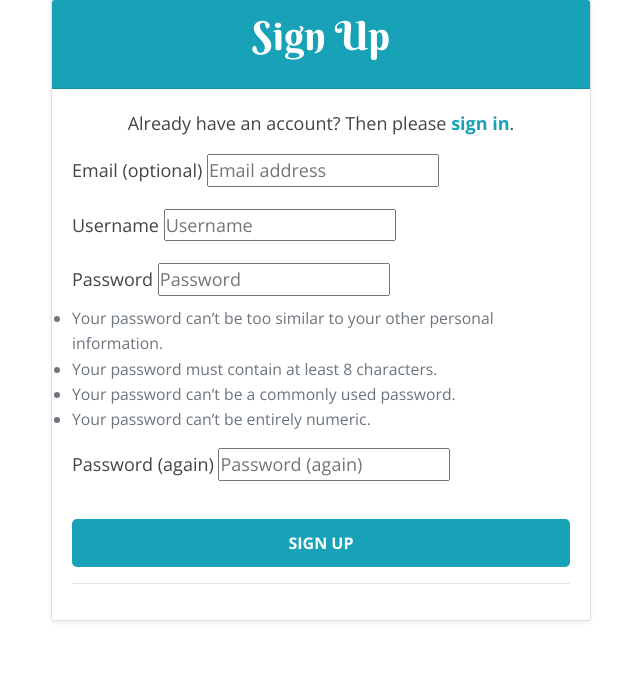
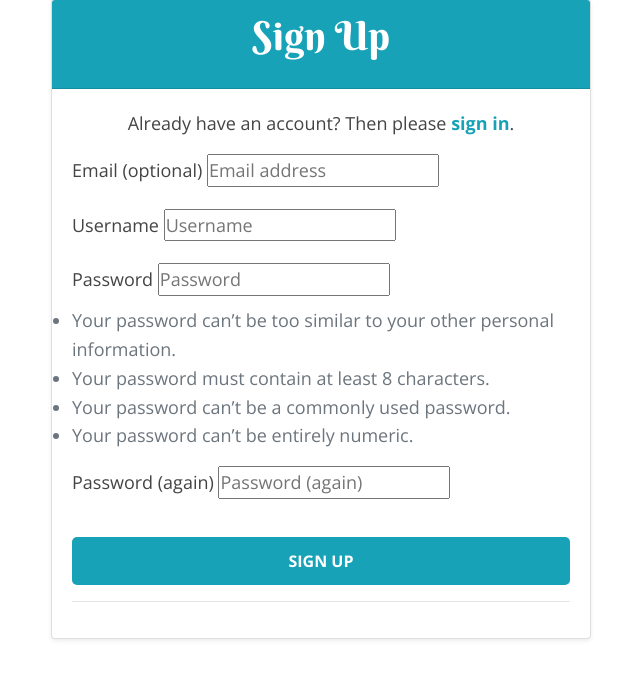
Before and after one commit to micmic210/booking-app, a Django app: page /accounts/signup/ in a window 1280 px wide. Shown: the part 193-883 px from the top of the page, without its empty margins (319-959 px from the left). Run offline with Django 4.2, Linux system fonts and the light colour scheme; some libraries are stand-ins or nearby versions.

Commit message:
Fix the bug of signup.html

```diff
--- a/templates/account/signup.html
+++ b/templates/account/signup.html
@@ -39,11 +39,15 @@
                             <label for="{{ field.id_for_label }}">{{ field.label }}</label>
                             {{ field }}
                             {% if field.help_text %}
-                            <small class="form-text text-muted">{{ field.help_text }}</small>
+                            <div class="form-text text-muted">{{ field.help_text|safe }}</div>
                             {% endif %}
-                            {% for error in field.errors %}
-                            <div class="text-danger">{{ error }}</div>
-                            {% endfor %}
+                            {% if field.errors %}
+                            <ul class="text-danger">
+                                {% for error in field.errors %}
+                                <li>{{ error }}</li>
+                                {% endfor %}
+                            </ul>
+                            {% endif %}
                         </div>
                         {% endfor %}
 
```
